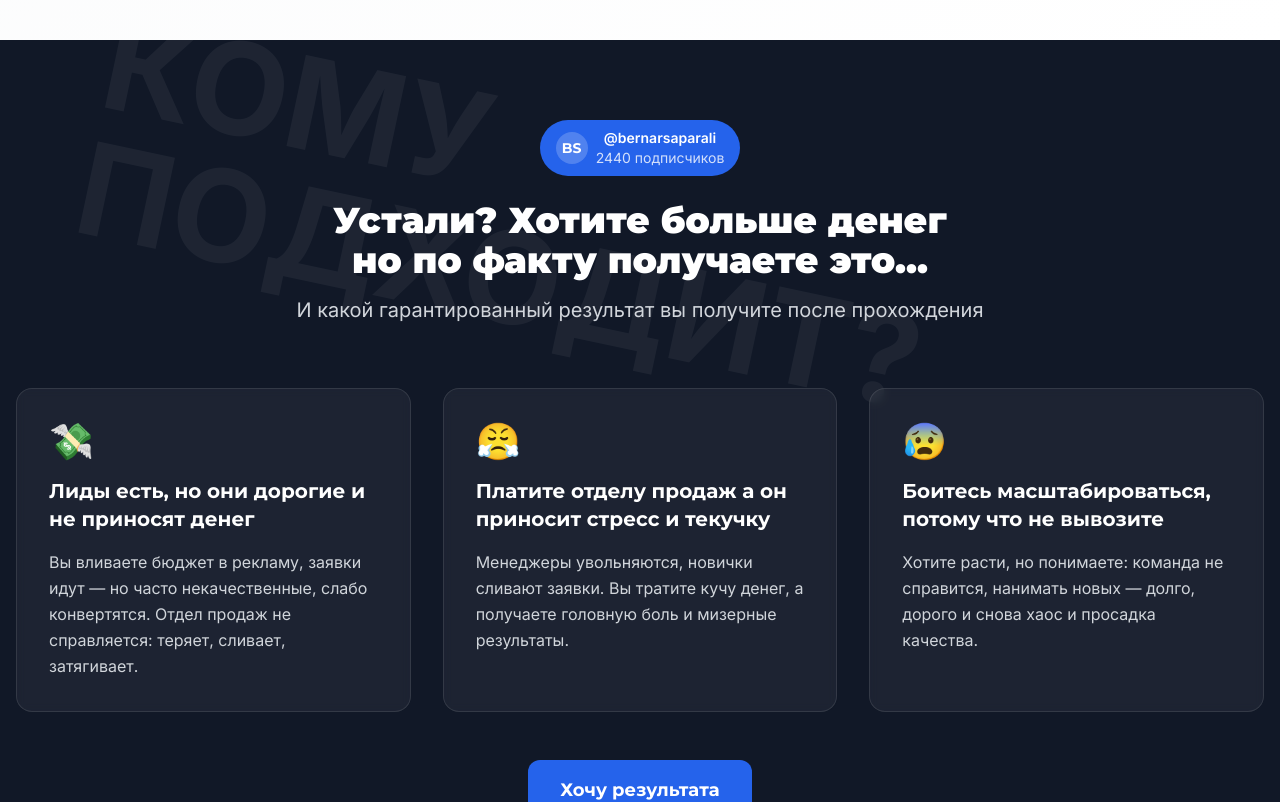
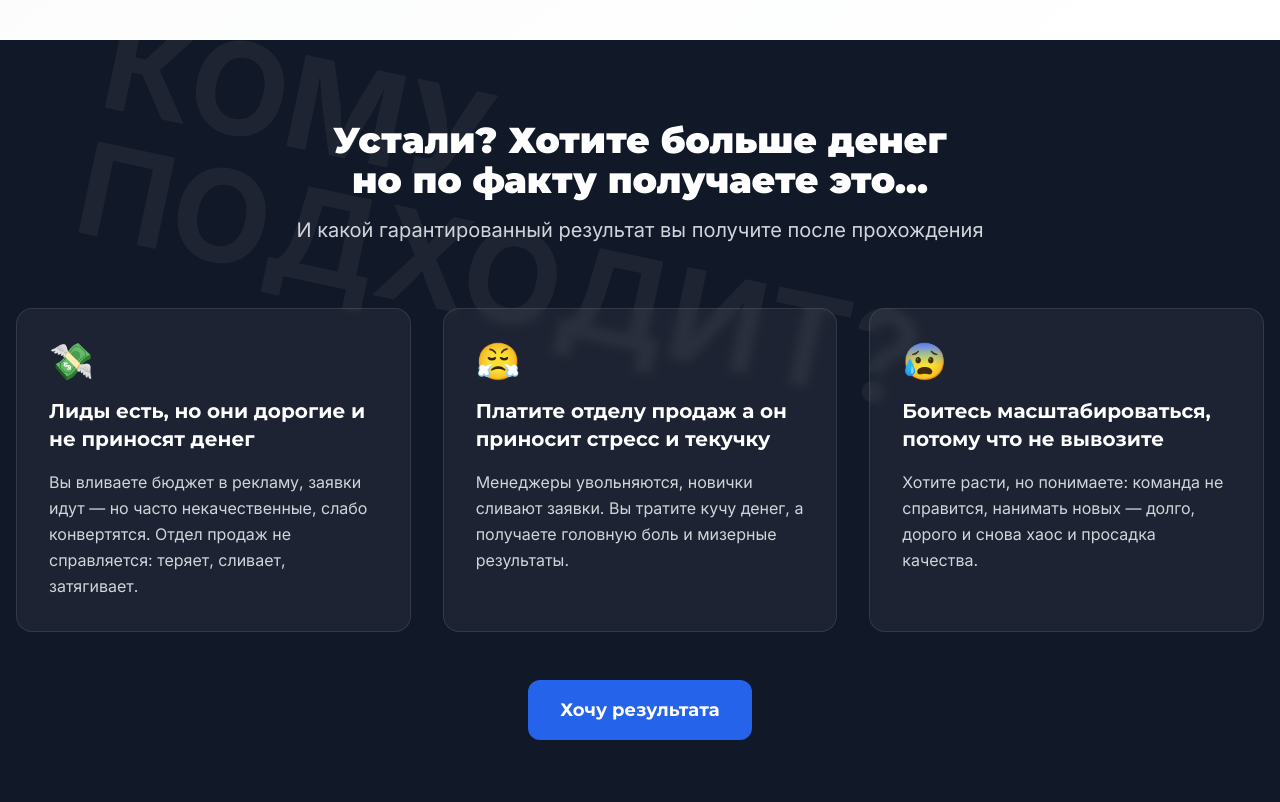
Before and after one commit to din-tezekbayev/co-founder-ai-landing, a React (Vite) app: page / in a window 1280 px wide. Shown: the part 820-1622 px from the top of the page. Built offline with nearby package versions, Linux system fonts and the light colour scheme.

Commit message:
fixes in design

```diff
--- a/src/CoFounderAI.tsx
+++ b/src/CoFounderAI.tsx
@@ -265,15 +265,6 @@ const CoFounderAI = () => {
 
         <div className="max-w-7xl mx-auto px-4 relative z-10">
           <div className="text-center mb-16">
-            <div className="inline-block bg-blue-600 rounded-full px-4 py-2 mb-6">
-              <div className="flex items-center space-x-2">
-                <div className="w-8 h-8 rounded-full bg-white/20 flex items-center justify-center text-sm font-bold font-montserrat">BS</div>
-                <div className="text-sm font-inter">
-                  <div className="font-semibold">@bernarsaparali</div>
-                  <div className="opacity-80">2440 подписчиков</div>
-                </div>
-              </div>
-            </div>
             <h2 className="text-4xl font-black mb-4 font-montserrat text-white">
               Устали? Хотите больше денег<br />но по факту получаете это...
             </h2>
@@ -484,22 +475,6 @@ const CoFounderAI = () => {
         </div>
 
         <div className="max-w-4xl mx-auto px-4 text-center relative z-10">
-          {/* Profile section like in reference */}
-          <div className="mb-12">
-            <div className="inline-flex items-center bg-blue-600 rounded-2xl p-6 text-left">
-              <div className="w-16 h-16 rounded-full bg-white/20 flex items-center justify-center text-xl font-bold font-montserrat mr-6">
-                BS
-              </div>
-              <div>
-                <div className="text-lg font-bold font-montserrat">@bernarsaparali</div>
-                <div className="text-sm opacity-80 font-inter">2440 подписчиков</div>
-                <div className="text-sm mt-2 max-w-xs font-inter">
-                  Каждый из вас находится на одном из этапов ниже,
-                  <span className="font-semibold"> после обучения вы перейдете на следующий</span>
-                </div>
-              </div>
-            </div>
-          </div>
 
           <h2 className="text-4xl font-black mb-6 font-montserrat">
             Готовы масштабировать бизнес<br />
```
